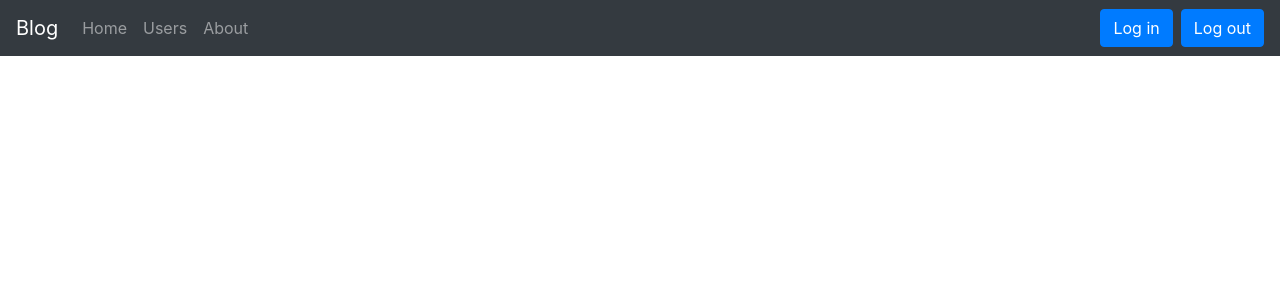
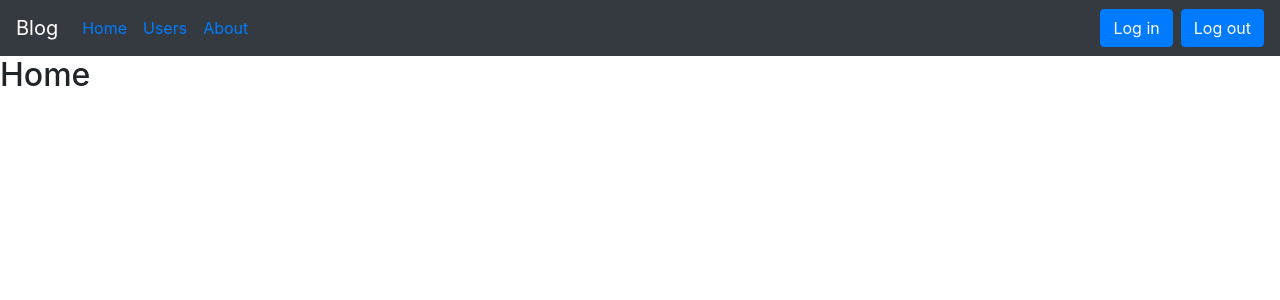
Before and after one commit to AlcatrazALT/react-bs-site, a React (Create React App) app: page / in a window 1280 px wide. Shown: the top 300 px of the page. Built offline with nearby package versions, Linux system fonts and the light colour scheme.

Commit message:
feat: Add routing to components

```diff
--- a/package.json
+++ b/package.json
@@ -10,6 +10,7 @@
     "react": "^16.13.1",
     "react-bootstrap": "^1.3.0",
     "react-dom": "^16.13.1",
+    "react-router-dom": "^5.2.0",
     "react-scripts": "3.4.3"
   },
   "scripts": {
--- a/src/App.js
+++ b/src/App.js
@@ -2,11 +2,22 @@ import React from 'react'
 import './App.css'
 import 'bootstrap/dist/css/bootstrap.min.css'
 import Navibar from './components/Navibar'
+import { BrowserRouter as Router, Route, Switch } from 'react-router-dom'
+import Home from './components/Home'
+import Users from './components/Users'
+import About from './components/About'
 
 function App() {
   return (
     <>
-      <Navibar />
+      <Router>
+        <Navibar />
+        <Switch>
+          <Route exact path="/" component={Home} />
+          <Route path="/users" component={Users} />
+          <Route path="/about" component={About} />
+        </Switch>
+      </Router>
     </>
   )
 }
--- /dev/null
+++ b/src/components/About.js
@@ -0,0 +1,11 @@
+import React from 'react'
+
+function About() {
+  return (
+    <div>
+      <h2>About</h2>
+    </div>
+  )
+}
+
+export default About
--- /dev/null
+++ b/src/components/Home.js
@@ -0,0 +1,11 @@
+import React from 'react'
+
+function Home() {
+  return (
+    <div>
+      <h2>Home</h2>
+    </div>
+  )
+}
+
+export default Home
--- a/src/components/Navibar.js
+++ b/src/components/Navibar.js
@@ -1,5 +1,6 @@
 import React from 'react'
 import { Navbar, Nav, Button } from 'react-bootstrap'
+import { Link } from 'react-router-dom'
 
 export default function Navibar() {
   return (
@@ -9,9 +10,15 @@ export default function Navibar() {
         <Navbar.Toggle aria-controls="responsive-navbar-nav" />
         <Navbar.Collapse id="responsive-navbar-nav">
           <Nav className="mr-auto">
-            <Nav.Link>Home</Nav.Link>
-            <Nav.Link>Users</Nav.Link>
-            <Nav.Link>About</Nav.Link>
+            <Nav.Link>
+              <Link to="/">Home</Link>
+            </Nav.Link>
+            <Nav.Link>
+              <Link to="/users">Users</Link>
+            </Nav.Link>
+            <Nav.Link>
+              <Link to="/about">About</Link>
+            </Nav.Link>
           </Nav>
           <Nav>
             <Button variant="primary" className="mr-2">
--- /dev/null
+++ b/src/components/Users.js
@@ -0,0 +1,11 @@
+import React from 'react'
+
+function Users() {
+  return (
+    <div>
+      <h2>Users</h2>
+    </div>
+  )
+}
+
+export default Users
```
Also changed, not shown: 1 other file (tests, documents, lock files or other folders).
